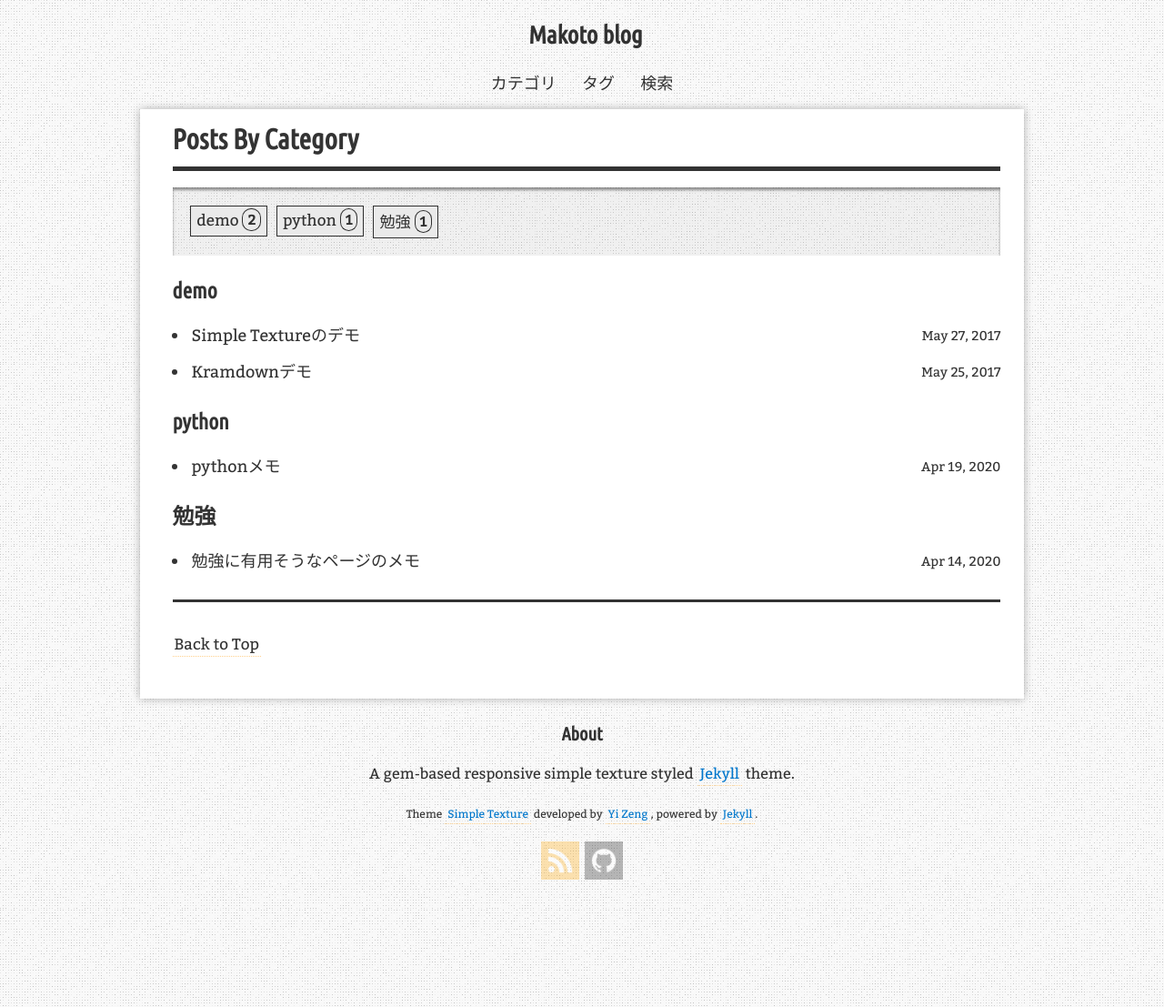
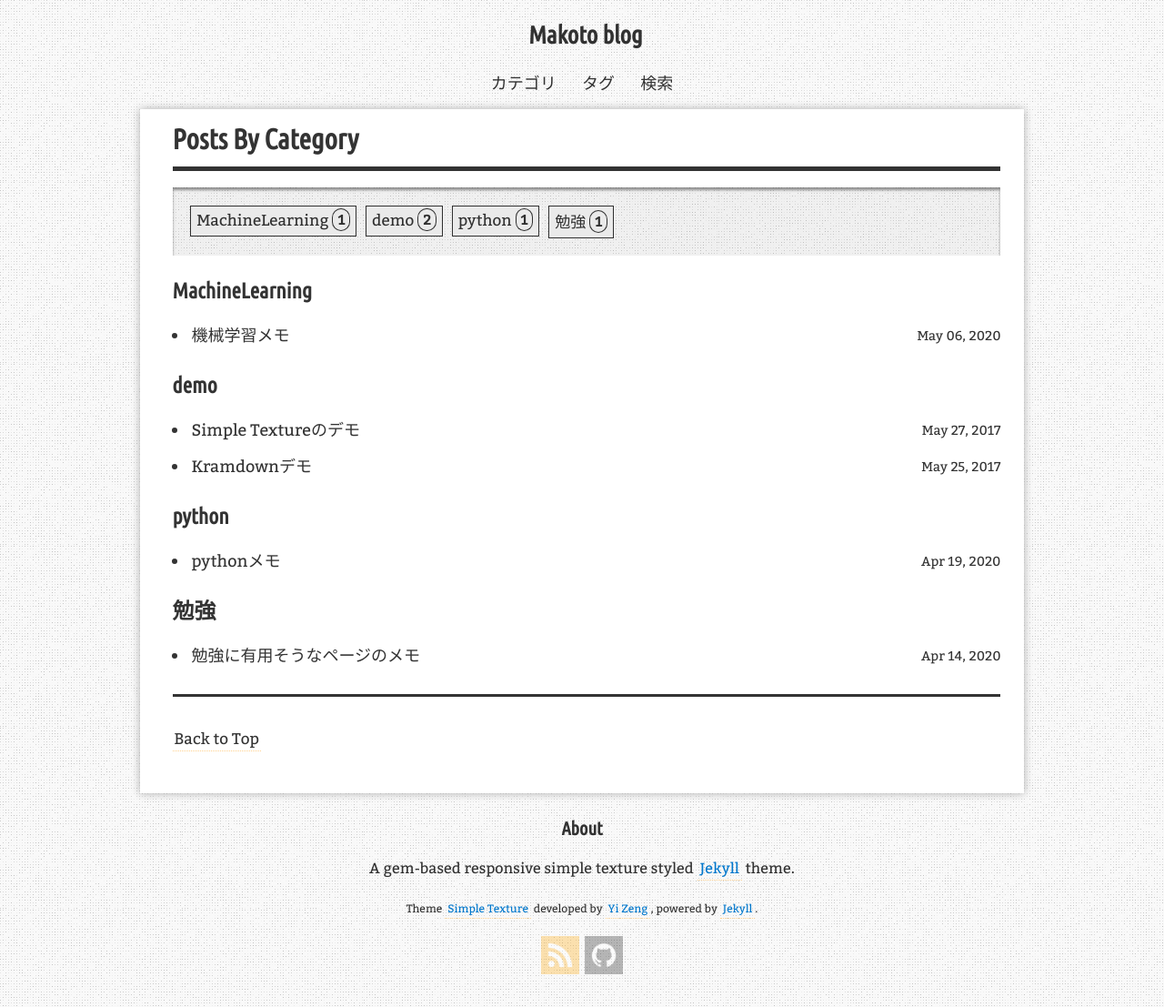
Before and after one commit to orotyon/orotyon.github.io, a Jekyll site: the page built from blog/categories/index.html, in a window 1280 px wide. Shown: the whole page at 91% size. Built offline with Jekyll 4.4.1, drawn with Linux system fonts in a browser that asks for light colours; comment, search, counter and statistics services are not loaded.

Commit message:
データフレームとアヤメ機械学習の追加

```diff
--- a/_config.yml
+++ b/_config.yml
@@ -21,7 +21,7 @@ sass:
   style: compressed
 
 # Site Data
-url: # the base hostname & protocol for your site, e.g. https://orotyon.github.io/
+url: # the base hostname & protocol for your site, e.g. https://github.com/orotyon
 baseurl: # the subpath of your site, e.g. /blog
 title: Makoto blog
 description: "自分メモ"
@@ -35,7 +35,7 @@ author:
     - name: facebook
       url:
     - name: github
-      url: https://github.com/orotyon/orotyon.github.io
+      url: https://github.com/orotyon
     - name: instagram
       url:
     - name: linkedin
--- /dev/null
+++ b/_posts/2020-05-06-ML-memo.md
@@ -0,0 +1,14 @@
+---
+layout: post
+title: "機械学習メモ"
+description: "MachineLearning"
+categories: [MachineLearning]
+tags: [python]
+redirect_from:
+  - /2020/05/06/
+---
+
+# クラス分類
+## LinearSVC
+- [アヤメの分類](https://github.com/orotyon/python/blob/master/04_iris/LinearSVC.ipynb)<br>
+  scikit-learnのサンプルデータ
```
Also changed, not shown: _posts/2020-04-19-python-memo.md (+2 -0 lines).
